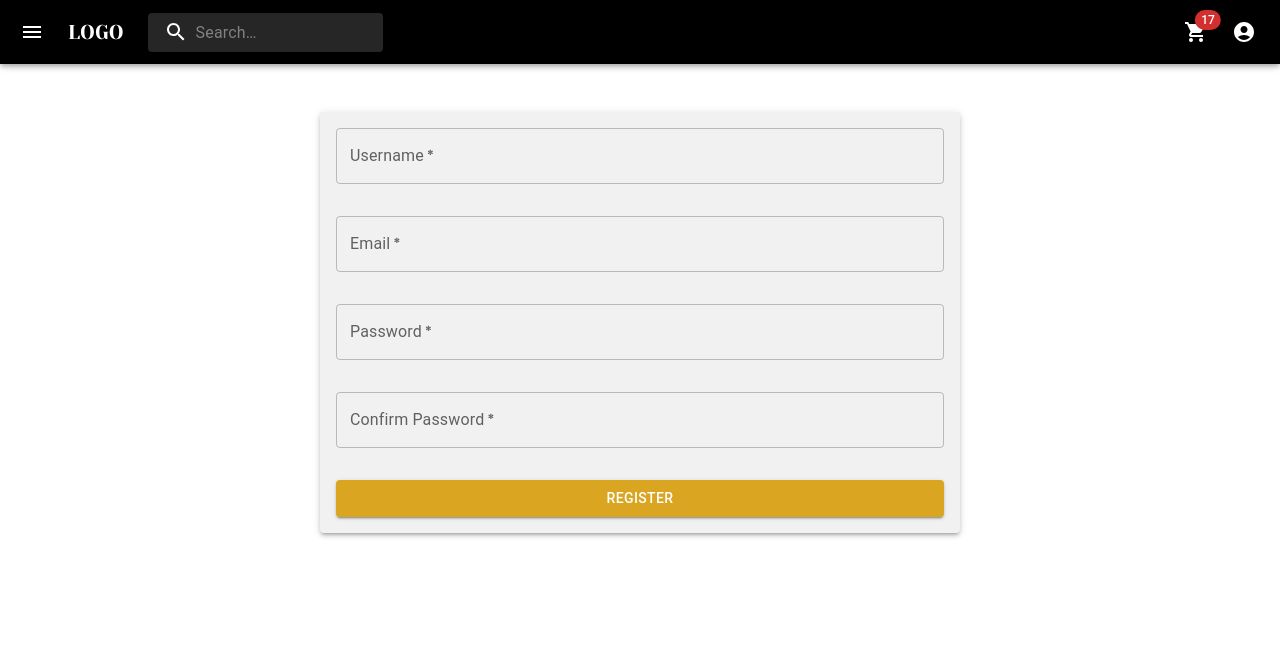
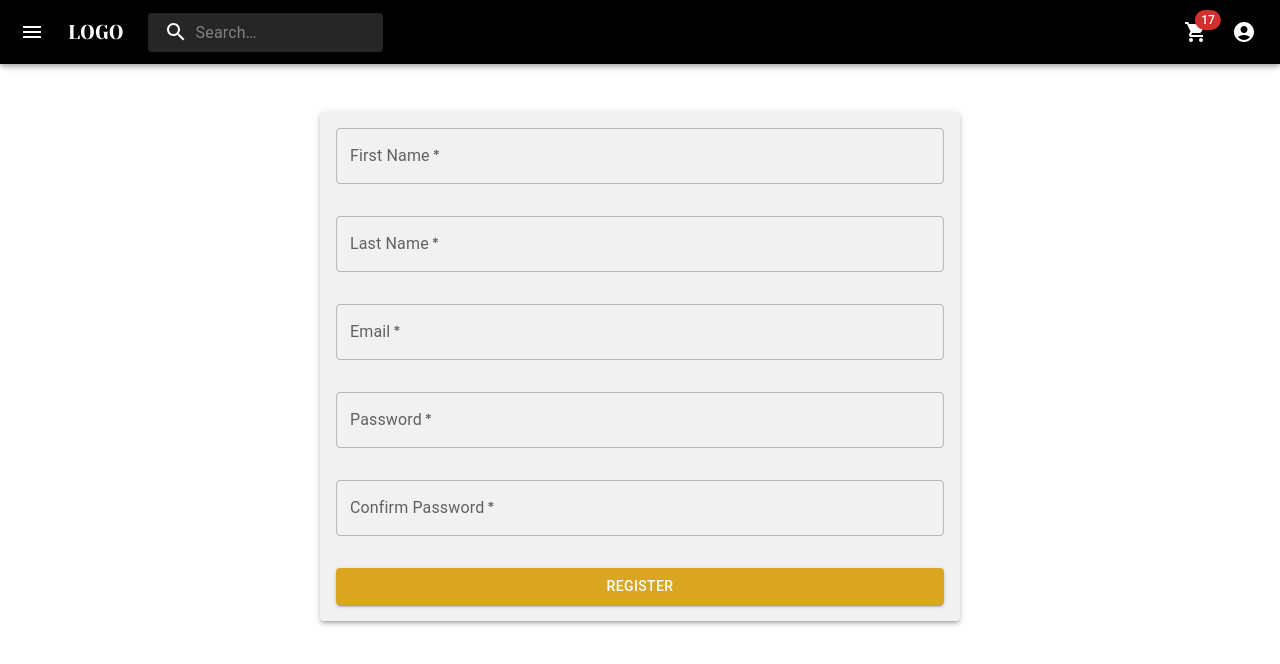
Before and after one commit to dyslecixdev/MERN-ecommerce, a React (Create React App) app in the folder client/: page /register in a window 1280 px wide. Shown: the top 664 px of the page. Built offline with nearby package versions, Linux system fonts and the light colour scheme.

Commit message:
Changed username to firstName and lastName

```diff
--- a/client/src/pages/Profile.jsx
+++ b/client/src/pages/Profile.jsx
@@ -21,7 +21,8 @@
 
 	const [editMode, setEditMode] = useState(false);
 	const [openModal, setOpenModal] = useState(false);
-	const [username, setUsername] = useState(user.username);
+	const [firstName, setFirstName] = useState(user.firstName);
+	const [lastName, setLastName] = useState(user.lastName);
 	const [email, setEmail] = useState(user.email);
 	const [password, setPassword] = useState('');
 	const [confirmPassword, setConfirmPassword] = useState('');
@@ -37,7 +38,7 @@
 		try {
 			const res = await axios.put(
 				`http://localhost:5000/users/${user.id}`,
-				{username, email, password, confirmPassword, isAdmin: user.isAdmin},
+				{firstName, lastName, email, password, confirmPassword, isAdmin: user.isAdmin},
 				{
 					headers: {
 						Authorization: 'Bearer ' + user.token
@@ -73,7 +74,8 @@
 	// Resets the form when Cancel is clicked
 	const handleReset = () => {
 		setEditMode(false);
-		setUsername(user.username);
+		setFirstName(user.firstName);
+		setLastName(user.lastName);
 		setEmail(user.email);
 		setPassword('');
 		setConfirmPassword('');
@@ -115,11 +117,18 @@
 						</Typography>
 					)}
 					<TextField
-						label='Username'
+						label='First Name'
 						type='text'
 						required
-						value={username}
-						onChange={e => setUsername(e.target.value)}
+						value={firstName}
+						onChange={e => setFirstName(e.target.value)}
+					/>
+					<TextField
+						label='Last Name'
+						type='text'
+						required
+						value={lastName}
+						onChange={e => setLastName(e.target.value)}
 					/>
 					<TextField
 						label='Email'
@@ -243,7 +252,9 @@
 						background: 'white'
 					}}
 				>
-					<Typography variant='h5'>Username: {user.username}</Typography>
+					<Typography variant='h5'>
+						{user.firstName} {user.lastName}
+					</Typography>
 					<Typography variant='h5'>Email: {user.email}</Typography>
 					<Button onClick={() => setEditMode(true)}>Change Your Information</Button>
 				</Paper>
--- a/client/src/pages/Register.jsx
+++ b/client/src/pages/Register.jsx
@@ -9,7 +9,8 @@
 import {loginStart, loginSuccess, loginFailure} from '../redux/userRedux';
 
 function Register() {
-	const [username, setUsername] = useState('');
+	const [firstName, setFirstName] = useState('');
+	const [lastName, setLastName] = useState('');
 	const [email, setEmail] = useState('');
 	const [password, setPassword] = useState('');
 	const [confirmPassword, setConfirmPassword] = useState('');
@@ -26,7 +27,8 @@
 		dispatch(loginStart());
 		try {
 			const res = await axios.post('http://localhost:5000/users/register', {
-				username,
+				firstName,
+				lastName,
 				email,
 				password,
 				confirmPassword,
@@ -74,11 +76,18 @@
 					</Typography>
 				)}
 				<TextField
-					label='Username'
+					label='First Name'
 					type='text'
 					required
-					value={username}
-					onChange={e => setUsername(e.target.value)}
+					value={firstName}
+					onChange={e => setFirstName(e.target.value)}
+				/>
+				<TextField
+					label='Last Name'
+					type='text'
+					required
+					value={lastName}
+					onChange={e => setLastName(e.target.value)}
 				/>
 				<TextField
 					label='Email'
```
Also changed, not shown: 2 other files (tests, documents, lock files or other folders).
